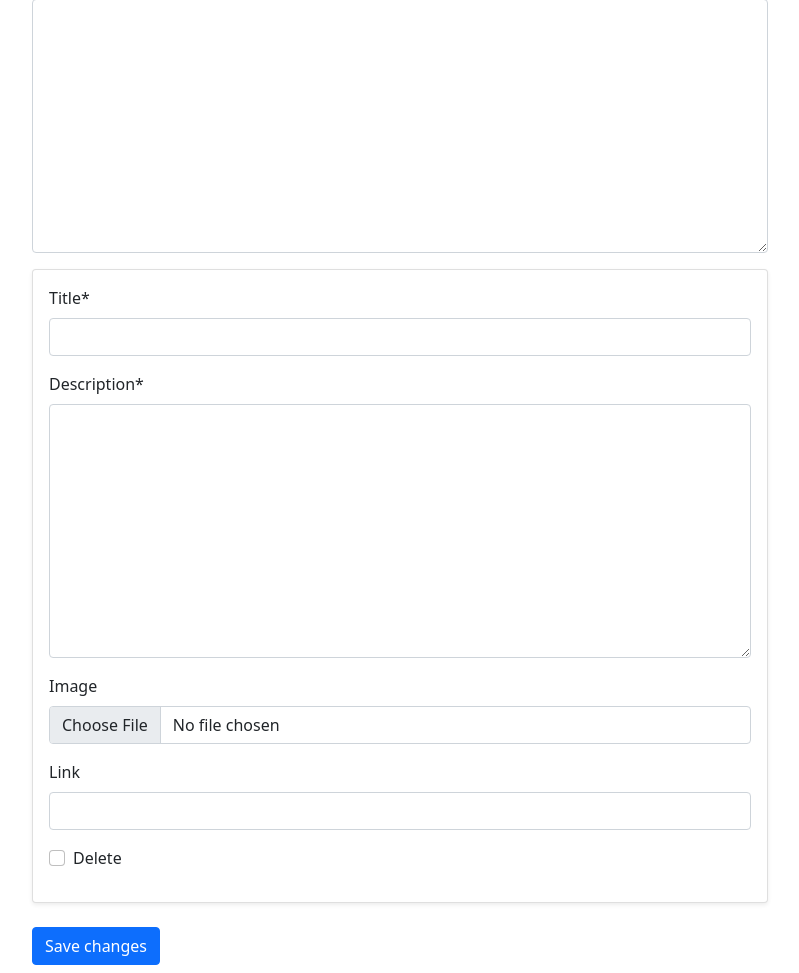
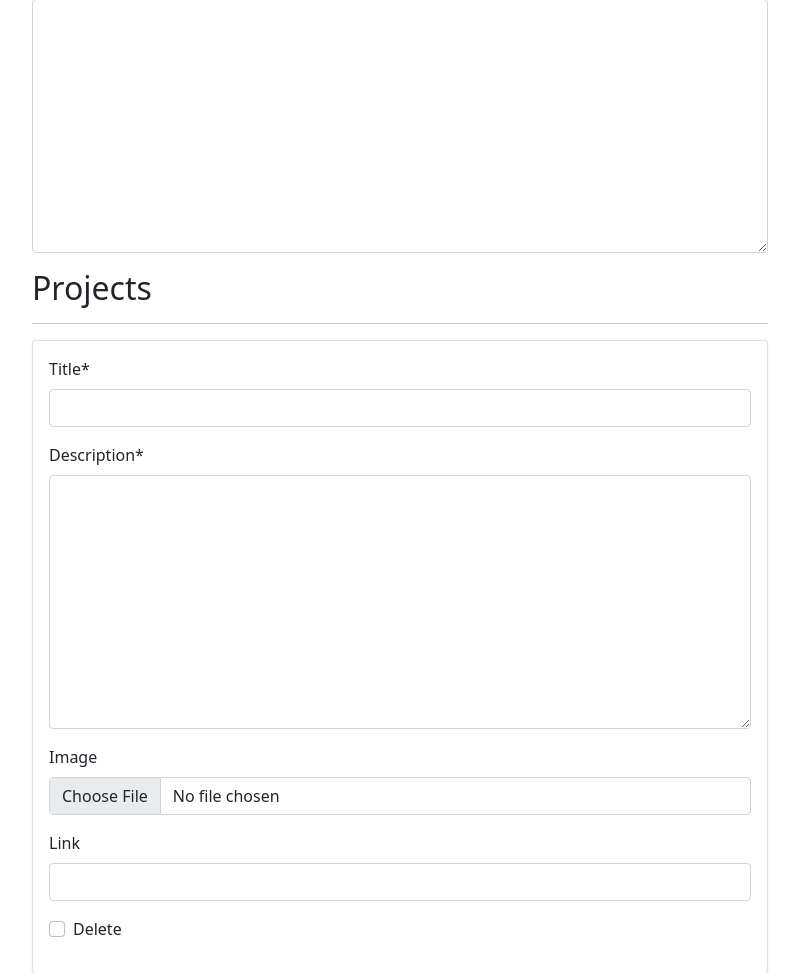
Before and after one commit to dansbrainy/portfolio, a Django app: page /users/~update/ in a window 1280 px wide. Shown: the part 1015-1988 px from the top of the page, without its empty margins (430-1229 px from the left). Run offline with Django 4.2, Linux system fonts and the light colour scheme; the visitor is signed in with stand-in values (Sample User, id 1); data comes from the database, SQL or seed files in the repository; data that the repository does not hold is empty; parts of the project's set-up code (start-up, migrations or seed data) failed here and were passed over; some libraries are stand-ins or nearby versions.

Commit message:
added sub-header for projects in user_form

```diff
--- a/portfolio/templates/users/user_form.html
+++ b/portfolio/templates/users/user_form.html
@@ -27,6 +27,8 @@
           <form method="post" enctype="multipart/form-data">
             {% csrf_token %}
             {{ form|crispy }}
+            <h2>Projects</h2>
+            <hr/>
             {{ project_formset.management_form|crispy }}
             {% for project_form in project_formset.forms %}
               <div class="card mb-4 shadow-sm">
```
